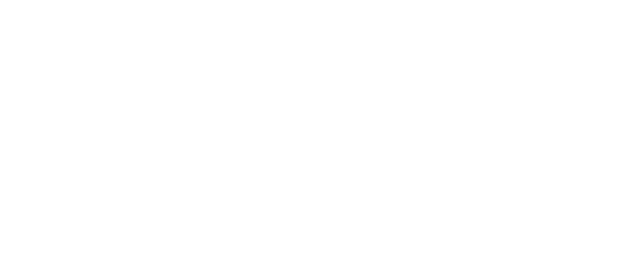
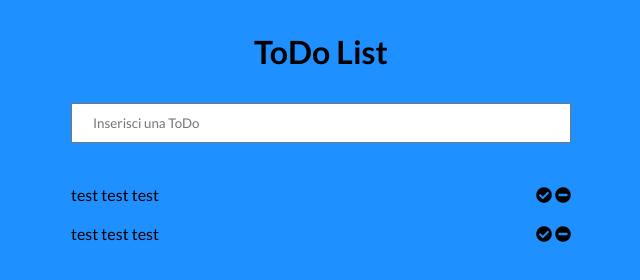
Before and after one commit to PriscoCoppola/js-todo-clone, a plain HTML site: page index.html in a window 1280 px wide. Shown: the whole page, without its empty margins (319-959 px from the left). Drawn offline with nearby package versions, Linux system fonts and the light colour scheme.

Commit message:
add based html and css

```diff
--- a/css/style.css
+++ b/css/style.css
@@ -3,4 +3,32 @@
     margin: 0;
     padding: 0;
     box-sizing: border-box;
+    font-family: 'Lato', sans-serif;
 }
+
+body {
+    background: dodgerblue;
+}
+
+.todos {
+    max-width: 500px;
+    margin: 2rem auto;
+}
+
+h1 {
+    margin-bottom: 2rem;
+    text-align: center;
+}
+
+.input {
+    width: 100%;
+    height: 40px;
+    padding: 0 20px;
+    margin-bottom: 2rem;
+}
+
+.todo-list li {
+    display: flex;
+    justify-content: space-between;
+    padding: 10px 0;
+}
--- a/index.html
+++ b/index.html
@@ -8,9 +8,55 @@
     <!-- Styles -->
     <link rel="stylesheet" href="./css/style.css">
     <!-- Font -->
+    <link rel="preconnect" href="https://fonts.gstatic.com">
+    <link href="https://fonts.googleapis.com/css2?family=Lato:wght@400;700&display=swap" rel="stylesheet">
     <!-- Icon -->
+    <link rel='stylesheet' href='https://cdnjs.cloudflare.com/ajax/libs/font-awesome/5.15.3/css/all.min.css' integrity='sha512-iBBXm8fW90+nuLcSKlbmrPcLa0OT92xO1BIsZ+ywDWZCvqsWgccV3gFoRBv0z+8dLJgyAHIhR35VZc2oM/gI1w==' crossorigin='anonymous'/>
 </head>
 <body>
+
+    <div class="todos">
+        <!-- Header -->
+        <header>
+            <h1>ToDo List</h1>
+        </header>
+
+        <!-- Main -->
+        <main>
+
+            <!-- ToDo List -->
+            <input
+                type="text"
+                class="input"
+                placeholder="Inserisci una ToDo"
+            >
+            <ul class="todo-list">
+                <li>
+                    <div class="text">test test test</div>
+                    <div class="icon">
+                        <i class="fas fa-check-circle"></i>
+                        <i class="fas fa-minus-circle"></i>
+                    </div>
+                </li>
+                <li>
+                    <div class="text">test test test</div>
+                    <div class="icon">
+                        <i class="fas fa-check-circle"></i>
+                        <i class="fas fa-minus-circle"></i>
+                    </div>
+                </li>
+            </ul>
+
+            <!-- Layout -->
+            <li style="display: none">
+                <div class="text"></div>
+                <div class="icon">
+                    <i class="fas fa-check-circle"></i>
+                    <i class="fas fa-minus-circle"></i>
+                </div>
+            </li>
+        </main>
+    </div>
 
     <!-- Javascript -->
     <script src='https://cdnjs.cloudflare.com/ajax/libs/jquery/3.6.0/jquery.min.js' integrity='sha512-894YE6QWD5I59HgZOGReFYm4dnWc1Qt5NtvYSaNcOP+u1T9qYdvdihz0PPSiiqn/+/3e7Jo4EaG7TubfWGUrMQ==' crossorigin='anonymous'></script>
```
